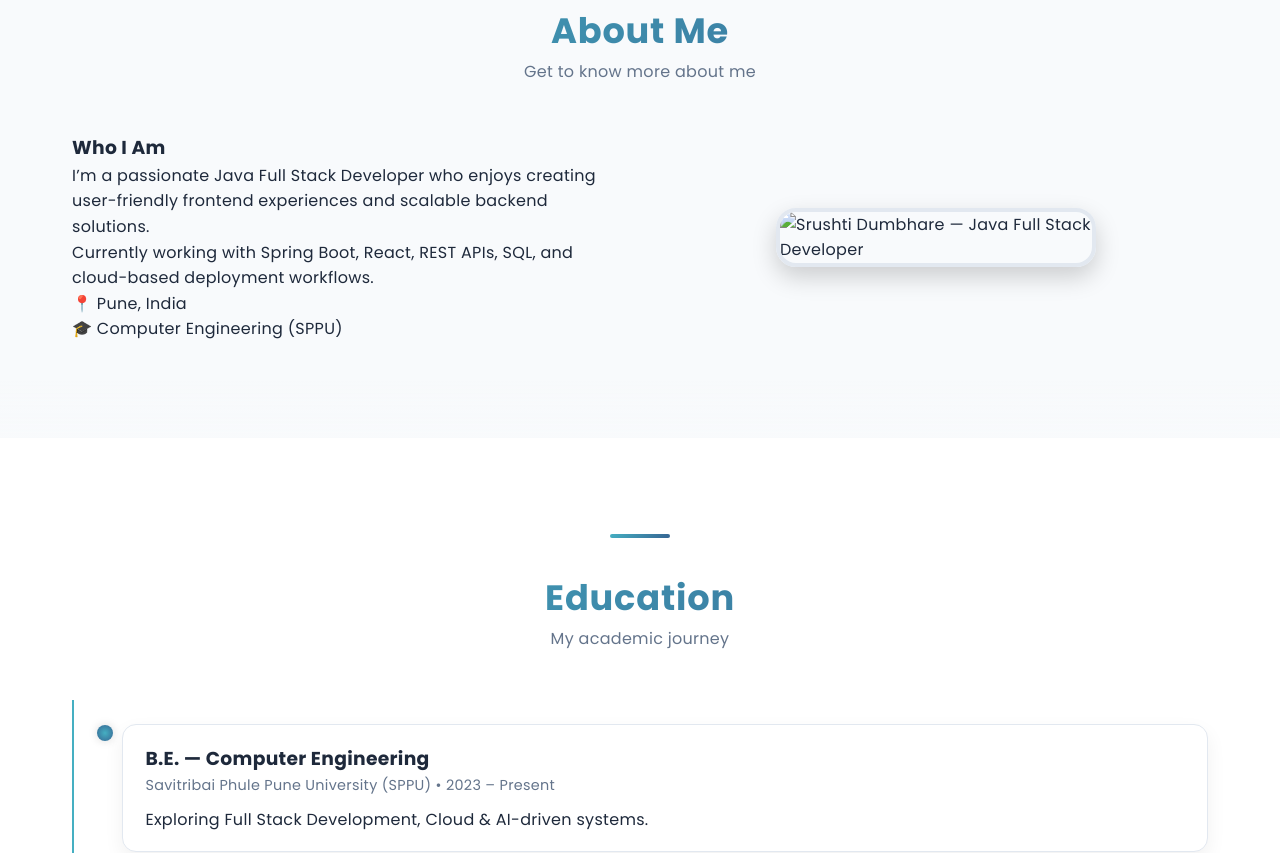
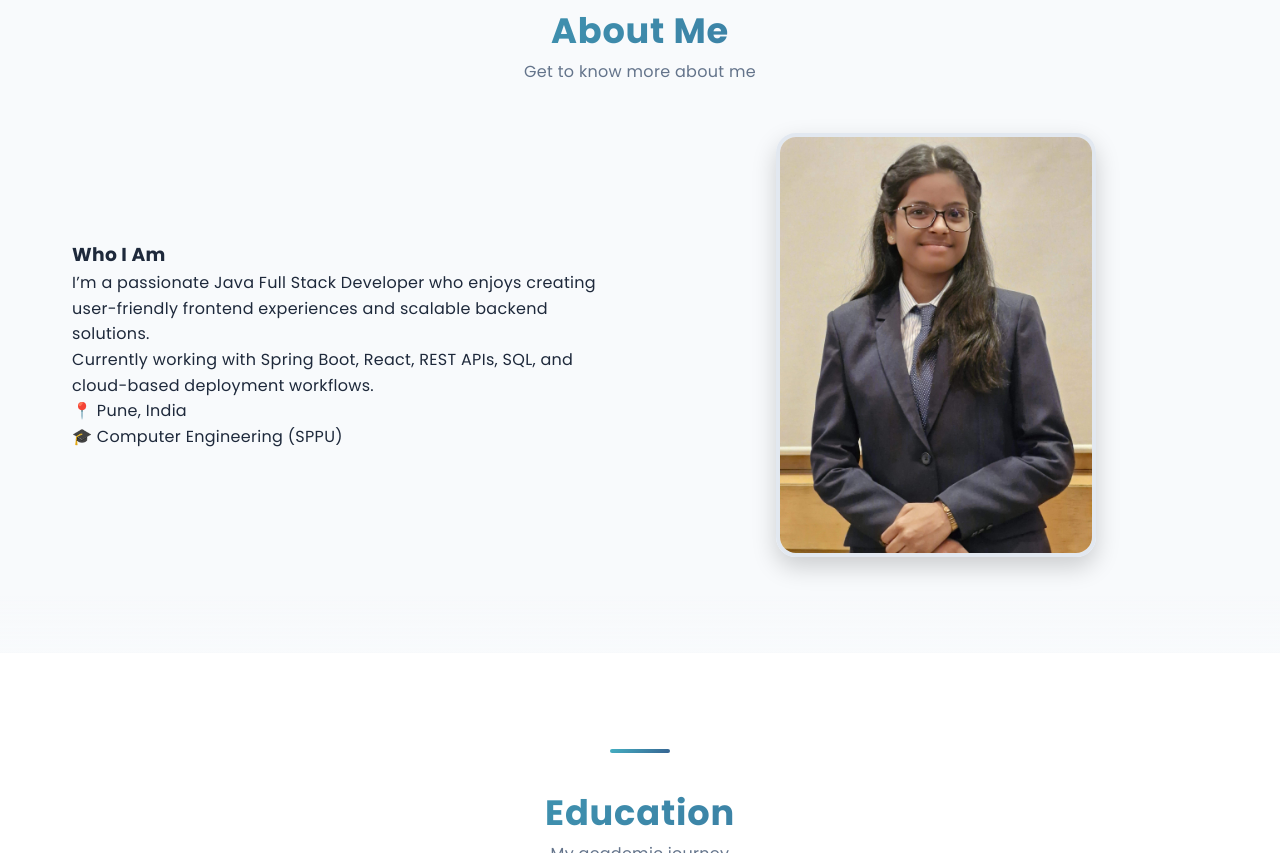
Before and after one commit to srushtidumbhare7-ad/portfolio, a plain HTML site: page index.html in a window 1280 px wide. Shown: the part 929-1782 px from the top of the page. Drawn offline with nearby package versions, Linux system fonts and the light colour scheme; files whose address does not match are found by name.

Commit message:
Update index.html

```diff
--- a/index.html
+++ b/index.html
@@ -75,7 +75,8 @@
                 <p>Currently working with Spring Boot, React, REST APIs, SQL, and cloud-based deployment workflows.</p>
                 <p>📍 Pune, India<br>🎓 Computer Engineering (SPPU)</p>
             </div>
-            <img src="photo.jpg" class="about-image" alt="Srushti Dumbhare — Java Full Stack Developer" width="90">
+            <img src="images/photo.jpg" class="about-image" alt="Srushti Dumbhare">
+
         </div>
     </div>
 </section>
```
